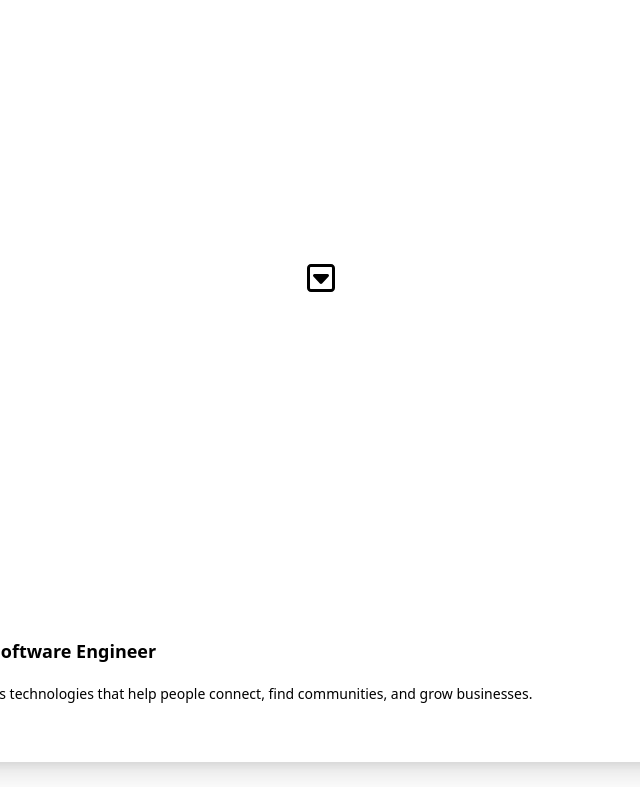
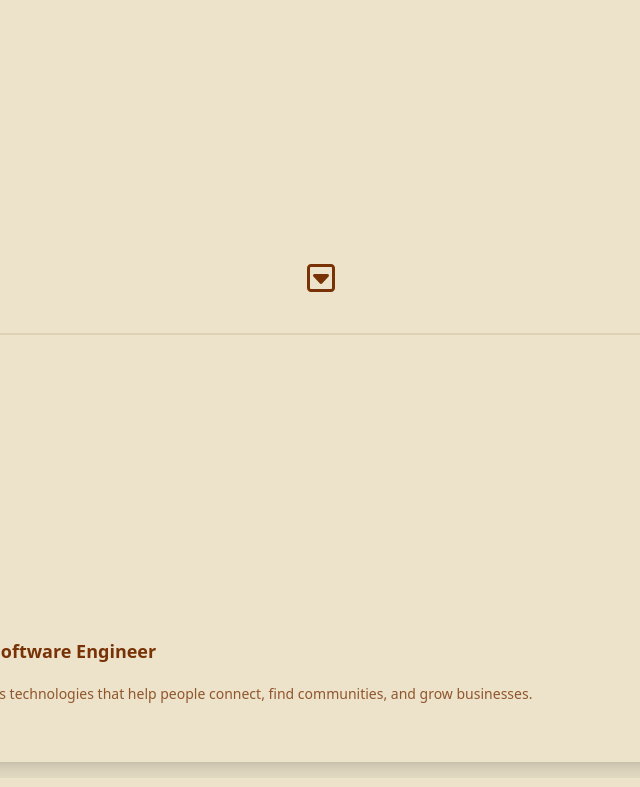
Before and after one commit to csLiKevin/csLiKevin.github.io, an Astro site: page / in a window 1280 px wide. Shown: the part 490-1277 px from the top of the page, without its empty margins (319-959 px from the left). Built offline with nearby package versions, Linux system fonts and the light colour scheme; Astro itself is replaced by a stand-in of ours.

Commit message:
Switch daisyui theme to retro.

```diff
--- a/src/styles/global.css
+++ b/src/styles/global.css
@@ -1,8 +1,6 @@
 @import "tailwindcss";
 @plugin "@tailwindcss/typography";
 @plugin "daisyui" {
-    themes:
-        retro,
-        luxury --prefersdark;
+    themes: retro --default;
     logs: false;
 }
```
